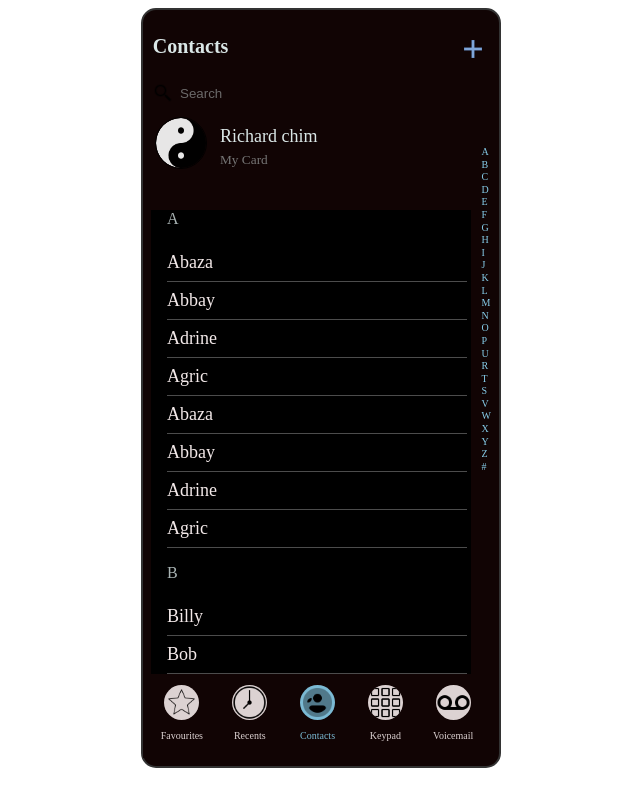
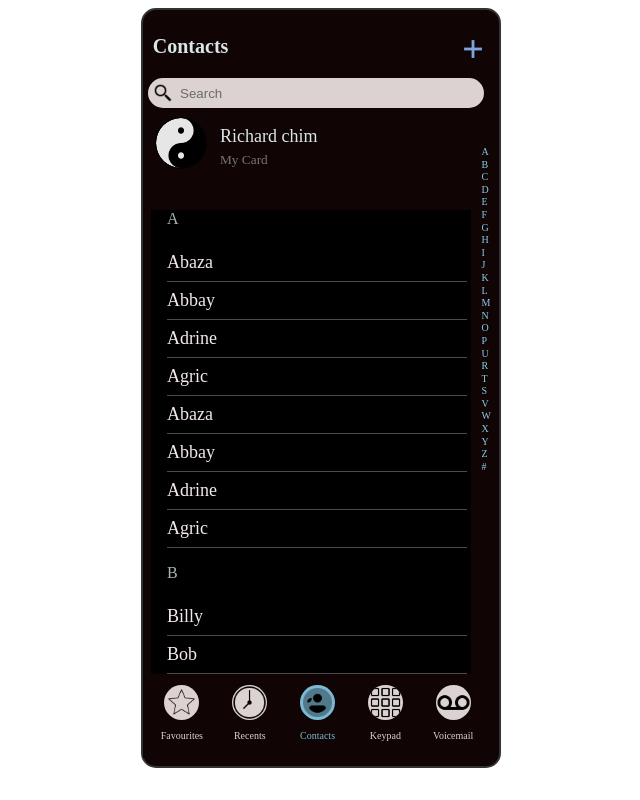
Before and after one commit to Richard-Chimama/phone-contact-html-css, a plain HTML site: page index.html in a window 1280 px wide. Shown: the whole page, without its empty margins (319-959 px from the left). Drawn offline with Linux system fonts and the light colour scheme.

Commit message:
changed the color background

```diff
--- a/css/style.css
+++ b/css/style.css
@@ -47,7 +47,7 @@
 .search{
     display: flex;
     gap: 5px;
-    background-color: var(--light-gray);
+    background-color: var(--light);
     height: 30px;
     width: 97%;
     padding: 5px;
```
